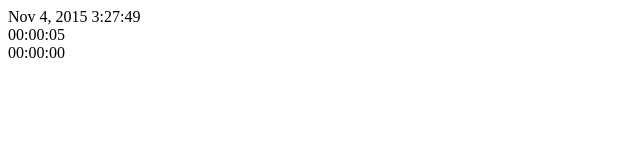
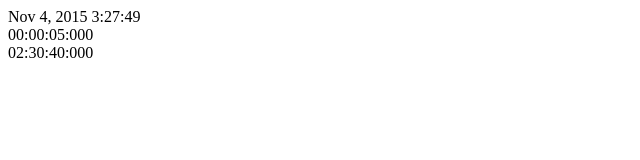
Before and after one commit to scniro/ng-tick, a plain HTML site: page index.html in a window 1280 px wide. Shown: the full height of the page, 0-640 px from the left. Drawn offline with nearby package versions, Linux system fonts and the light colour scheme.

Commit message:
time formula work

```diff
--- a/index.html
+++ b/index.html
@@ -16,9 +16,9 @@
 
 		<span tick="clock" handle="myclock" format="MMM d, y h:mm:ss"></span>
 
-		<span tick="ticker" handle="myticker" format="HH:mm:ss"></span>
+		<span tick="ticker" handle="myticker" format="HH:mm:ss:sss"></span>
 
-		<span tick="countdown" from="5000" handle="mycountdown"></span>
+		<span tick="countdown" from="{ 'h': 2, 'm': 30, 's': 45 }" handle="mycountdown" format="HH:mm:ss:sss"></span>
 
 	</div>
 
--- a/ng-tick/src/ng-tick.js
+++ b/ng-tick/src/ng-tick.js
@@ -1,10 +1,10 @@
 angular.module('ngTick', [])
-.directive('tick', function ($filter) {
+.directive('tick', function ($filter, timeHelper) {
 	return {
 		scope: {
 			tick: '@',
 			format: '@',
-			from: '@'
+			from: '='
 		},
 		link: function (scope, elem, attrs) {
 
@@ -39,17 +39,25 @@ angular.module('ngTick', [])
 
 				var timer = new Tock({
 					countdown: true,
-					interval: 1000,
+					interval: 1,
 					callback: function () {
 
-						var round = (Math.ceil(timer.lap() / 1000) * 1000) >= 0 ? Math.ceil(timer.lap() / 1000) * 1000 : 0;
+						//var round = (Math.ceil(timer.lap() / 1000) * 1000) >= 0 ? Math.ceil(timer.lap() / 1000) * 1000 : 0;
 
-						elem.text(timer.msToTimecode(round));
+						//var time = relative(round);
+
+						var time = relative(timer.lap());
+
+						time = filter(time, scope.format);
+
+						elem.text(time);
 					},
 					complete: onCountDownEnd
 				});
 
-				timer.start(scope.from);
+				var diff = timeHelper.getTimeOffset(scope.from);
+
+				timer.start(9045000); // 2h, 45m, 30s;
 			}
 
 			function ticker() {
@@ -80,6 +88,16 @@ angular.module('ngTick', [])
 		}
 	}
 })
+.factory('timeHelper', function () {
+
+	function getTimeOffset(chunk) {
+		console.log(chunk);
+	}
+
+	return {
+		'getTimeOffset': getTimeOffset
+	}
+})
 .filter('relativeTime', [function () {
 	return function (ms) {
 		return new Date(1970, 0, 1).setMilliseconds(ms);
```
